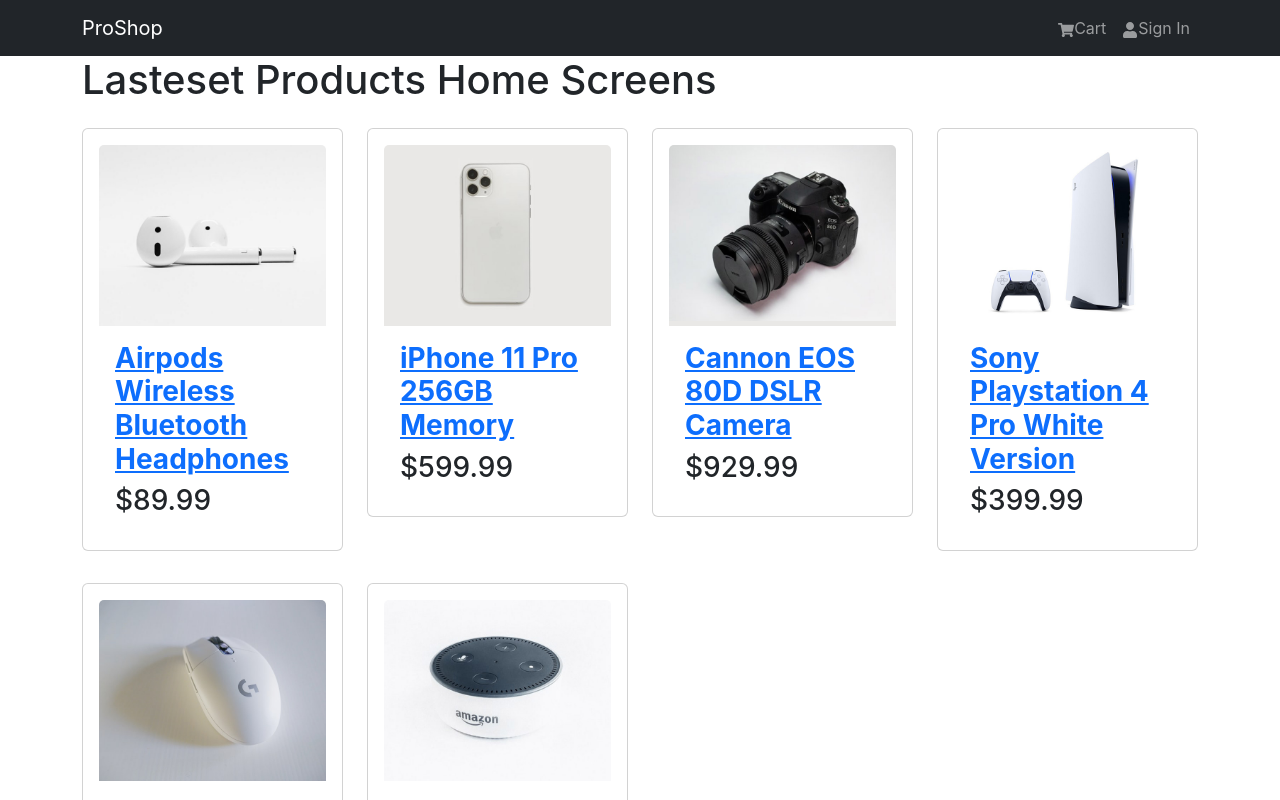
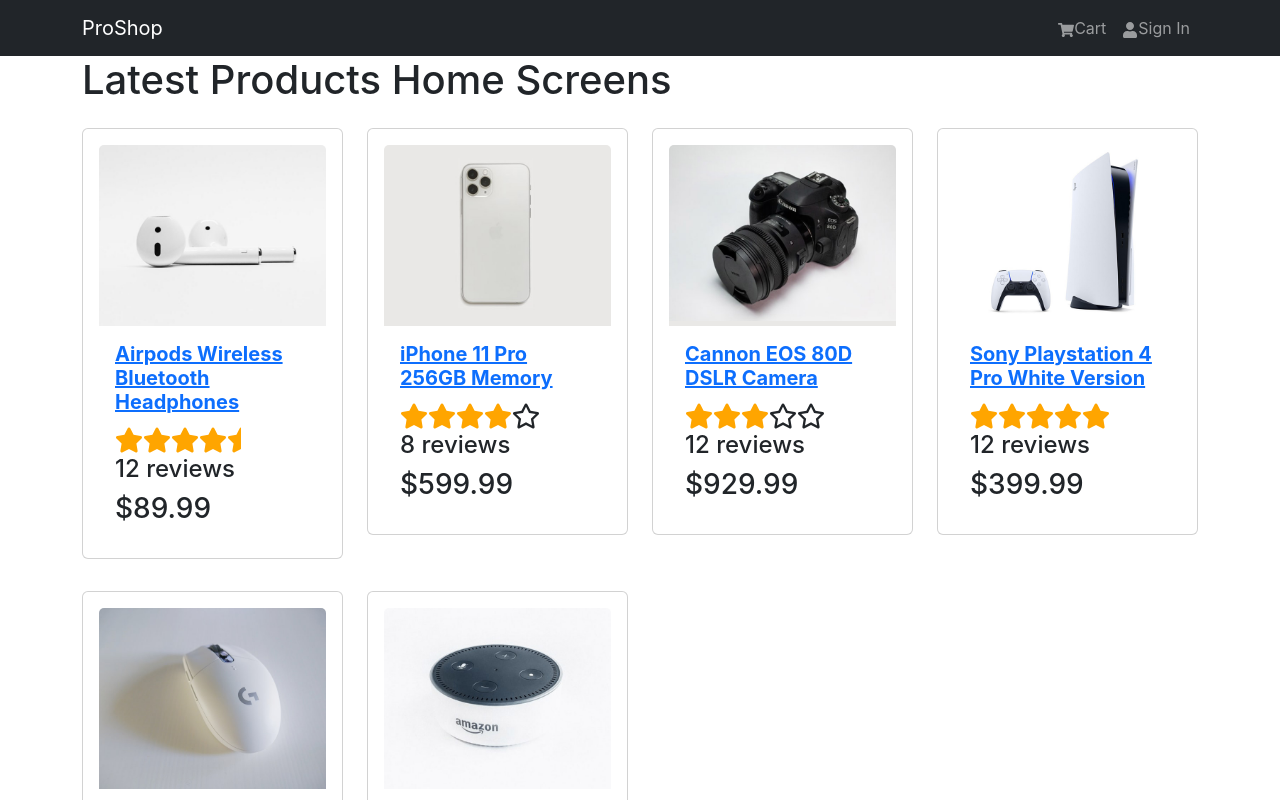
Before and after one commit to Rishabh-Dixit-SE/proshop-v2, a React (Create React App) app in the folder frontend/: page / in a window 1280 px wide. Shown: the top 800 px of the page. Built offline with nearby package versions, Linux system fonts and the light colour scheme.

Commit message:
Rating and Display review

```diff
--- a/frontend/src/component/Product.jsx
+++ b/frontend/src/component/Product.jsx
@@ -1,6 +1,7 @@
 import React from 'react'
 import { Card, CardBody } from 'react-bootstrap'
 import {Link} from 'react-router-dom'
+import Rating from './Rating';
 const Product = ({product}) => {
   return (
     <Card className='my-3 p-3 rounded'>
@@ -10,10 +11,15 @@
 
 <CardBody>
 <Link to={`/product/${product._id}`}>
-    <Card.Title as='div'>
+    <Card.Title as='h5' className='text'>
         <strong>{product.name}</strong>
     </Card.Title>
     </Link>
+
+<Card.Text as='div'>
+    <Rating value={product.rating} text={`${product.numReviews} reviews`}/>
+</Card.Text>
+
 
     <Card.Text as='h3'>
         ${product.price}
--- /dev/null
+++ b/frontend/src/component/Rating.jsx
@@ -0,0 +1,21 @@
+import { FaStar,FaStarHalf,FaRegStar} from 'react-icons/fa'
+import React from 'react'
+import './rating.css'
+
+const Rating = ({value,text}) => {
+  return (
+    <div className='rating'   >
+        <span >
+        {value>=1 ? <FaStar className='tt'/> : value>=0.5 ? <FaStarHalf className='tc'/> : <FaRegStar/>}
+        {value>=2 ? <FaStar className='tt'/> : value>=1.5 ? <FaStarHalf className='tc'/> : <FaRegStar/>}
+        {value>=3 ? <FaStar className='tt'/> : value>=2.5 ? <FaStarHalf className='tc'/> : <FaRegStar/>}
+        {value>=4 ? <FaStar className='tt'/> : value>=3.5 ? <FaStarHalf className='tc'/> : <FaRegStar/>}
+        {value>=5 ? <FaStar className='tt'/> : value>=4.5 ? <FaStarHalf className='tc'/> : <FaRegStar/>}
+        </span>
+        <div  ><h4>{text && text}</h4></div>
+
+    </div>
+  )
+}
+
+export default Rating
--- /dev/null
+++ b/frontend/src/component/rating.css
@@ -0,0 +1,7 @@
+.tt{
+    color:orange
+}
+
+.tc{
+    color:orange
+}
--- a/frontend/src/screens/HomeScreen.jsx
+++ b/frontend/src/screens/HomeScreen.jsx
@@ -5,7 +5,7 @@
 const HomeScreen = () => {
   return (
     <>
-    <h1>Lasteset Products Home Screens</h1>
+    <h1>Latest Products Home Screens</h1>
     <Row>
         {products.map((product) => (
             <Col key={product._id} sm={12} md={6} lg={4} xl={3}>
```
